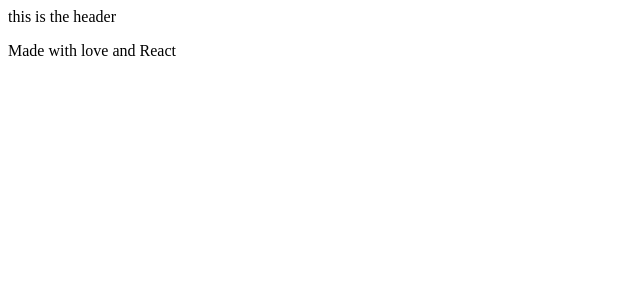
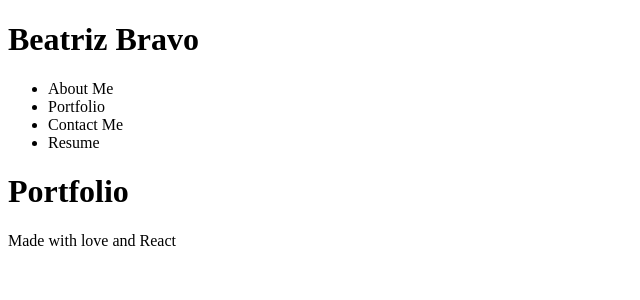
Before and after one commit to BeaBravo/react-portfolio, a React (Vite) app: page /Portfolio in a window 1280 px wide. Shown: the top 300 px of the page, without its empty margins (0-640 px from the left). Built offline with nearby package versions, Linux system fonts and the light colour scheme.

Commit message:
added router provide to be able to switch pages

```diff
--- a/src/components/Header.jsx
+++ b/src/components/Header.jsx
@@ -2,7 +2,26 @@ import { Link, useLocation } from 'react-router-dom'
 
 function Header() {
     //will have nav and title
-    return <header>this is the header </header>
+
+    // const currentPage = useLocation().pathname;
+
+    return (<header><h1>Beatriz Bravo</h1>
+        <ul className='nav'>
+            <li className='nav-item'>
+                About Me
+            </li>
+            <li className='nav-item'>
+                Portfolio
+            </li>
+            <li className='nav-item'>
+                Contact Me
+            </li>
+            <li className='nav-item'>
+                Resume
+            </li>
+        </ul>
+    </header>
+    );
 }
 
 export default Header;
--- a/src/main.jsx
+++ b/src/main.jsx
@@ -1,7 +1,41 @@
 import ReactDOM from 'react-dom/client'
+import { createBrowserRouter, RouterProvider } from 'react-router-dom'
+
 import App from './App.jsx'
+import Error from './pages/Error.jsx'
+import About from './pages/About.jsx'
+import Portfolio from './pages/Portfolio.jsx'
+import Contact from './pages/Contact.jsx'
+import Resume from './pages/Resume.jsx'
+
 // import css
 
+const router = createBrowserRouter([
+    {
+        path: '/',
+        element: <App />,
+        errorElement: <Error />,
+        children: [
+            {
+                index: true,
+                element: <About />
+            },
+            {
+                path: '/Portfolio',
+                element: <Portfolio />
+            },
+            {
+                path: '/Contact',
+                element: <Contact />
+            },
+            {
+                path: '/Resume',
+                element: <Resume />
+            }
+        ]
+    }
+])
+
 ReactDOM.createRoot(document.getElementById('root')).render(
-  <App />
+    <RouterProvider router={router} />
 )
```
